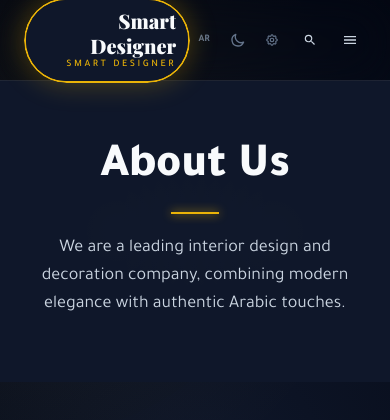
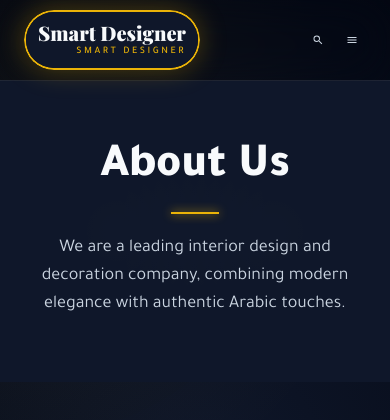
Before and after one commit to alialmaljami/smart, a Laravel app: page /about in a window 390 px wide. Shown: the top 420 px of the page. Run offline with Laravel 12, Linux system fonts and the light colour scheme; data comes from the database, SQL or seed files in the repository; parts of the project's set-up code (start-up, migrations or seed data) failed here and were passed over; some libraries are stand-ins or nearby versions.

Commit message:
fix(mobile): hide lang/dark/admin from tiny screens, add them to sidebar, simplify header

```diff
--- a/resources/views/layouts/app.blade.php
+++ b/resources/views/layouts/app.blade.php
@@ -657,31 +657,52 @@
 
         {{-- Mobile Sidebar --}}
         <div class="sidebar-menu" :class="{ 'open': mobileMenu }">
-            <div class="p-10">
-                <div class="flex justify-between items-center mb-12">
-                    <span class="text-xl font-bold text-[var(--gold)]" style="font-family: 'Playfair Display', serif;">{{ __('Smart Designer') }}</span>
-                    <button @click="mobileMenu = false" class="text-white/40 hover:text-[var(--gold)] transition-colors">
-                        <x-icon name="times" class="w-5 h-5" />
+            <div class="p-8">
+                <div class="flex justify-between items-center mb-10">
+                    <span class="text-lg font-bold text-[var(--gold)]" style="font-family: 'Playfair Display', serif;">{{ __('Smart Designer') }}</span>
+                    <button @click="mobileMenu = false" class="w-8 h-8 flex items-center justify-center text-white/40 hover:text-[var(--gold)] transition-colors rounded-lg hover:bg-white/5">
+                        <x-icon name="times" class="w-4 h-4" />
                     </button>
                 </div>
                 <nav class="flex flex-col space-y-1">
-                    <a href="{{ route('home') }}" class="text-white/60 hover:text-[var(--gold)] transition-colors px-4 py-3 rounded-lg hover:bg-white/[0.03] text-base font-medium border-r-2 border-transparent hover:border-[var(--gold)]">{{ __('Home') }}</a>
-                    <a href="{{ route('about') }}" class="text-white/60 hover:text-[var(--gold)] transition-colors px-4 py-3 rounded-lg hover:bg-white/[0.03] text-base font-medium border-r-2 border-transparent hover:border-[var(--gold)]">{{ __('About Us') }}</a>
-                    <a href="{{ route('services') }}" class="text-white/60 hover:text-[var(--gold)] transition-colors px-4 py-3 rounded-lg hover:bg-white/[0.03] text-base font-medium border-r-2 border-transparent hover:border-[var(--gold)]">{{ __('Our Services') }}</a>
-                    <a href="{{ route('projects') }}" class="text-white/60 hover:text-[var(--gold)] transition-colors px-4 py-3 rounded-lg hover:bg-white/[0.03] text-base font-medium border-r-2 border-transparent hover:border-[var(--gold)]">{{ __('Our Projects') }}</a>
-                    <a href="{{ route('gallery') }}" class="text-white/60 hover:text-[var(--gold)] transition-colors px-4 py-3 rounded-lg hover:bg-white/[0.03] text-base font-medium border-r-2 border-transparent hover:border-[var(--gold)]">{{ __('Gallery') }}</a>
-                    <a href="{{ route('materials') }}" class="text-white/60 hover:text-[var(--gold)] transition-colors px-4 py-3 rounded-lg hover:bg-white/[0.03] text-base font-medium border-r-2 border-transparent hover:border-[var(--gold)]">{{ __('Decoration Materials') }}</a>
-                    <a href="{{ route('blog') }}" class="text-white/60 hover:text-[var(--gold)] transition-colors px-4 py-3 rounded-lg hover:bg-white/[0.03] text-base font-medium border-r-2 border-transparent hover:border-[var(--gold)]">{{ __('Blog') }}</a>
-                    <a href="{{ route('contact') }}" class="text-white/60 hover:text-[var(--gold)] transition-colors px-4 py-3 rounded-lg hover:bg-white/[0.03] text-base font-medium border-r-2 border-transparent hover:border-[var(--gold)]">{{ __('Contact Us') }}</a>
-                    <a href="{{ route('faq') }}" class="text-white/60 hover:text-[var(--gold)] transition-colors px-4 py-3 rounded-lg hover:bg-white/[0.03] text-base font-medium border-r-2 border-transparent hover:border-[var(--gold)]">{{ __('FAQ') }}</a>
-                    <a href="{{ route('most-viewed') }}" class="text-white/60 hover:text-[var(--gold)] transition-colors px-4 py-3 rounded-lg hover:bg-white/[0.03] text-base font-medium border-r-2 border-transparent hover:border-[var(--gold)]">{{ __('Most Viewed') }}</a>
-                    <a href="{{ route('questions') }}" class="text-white/60 hover:text-[var(--gold)] transition-colors px-4 py-3 rounded-lg hover:bg-white/[0.03] text-base font-medium border-r-2 border-transparent hover:border-[var(--gold)]">{{ __('Questions & Answers') }}</a>
-                    <a href="{{ route('areas.we.serve') }}" class="text-white/60 hover:text-[var(--gold)] transition-colors px-4 py-3 rounded-lg hover:bg-white/[0.03] text-base font-medium border-r-2 border-transparent hover:border-[var(--gold)]">{{ __('Areas We Serve') }}</a>
+                    <a href="{{ route('home') }}" class="flex items-center gap-3 text-white/60 hover:text-[var(--gold)] transition-colors px-4 py-3 rounded-lg hover:bg-white/[0.03] text-sm font-medium border-r-2 border-transparent hover:border-[var(--gold)]">{{ __('Home') }}</a>
+                    <a href="{{ route('about') }}" class="flex items-center gap-3 text-white/60 hover:text-[var(--gold)] transition-colors px-4 py-3 rounded-lg hover:bg-white/[0.03] text-sm font-medium border-r-2 border-transparent hover:border-[var(--gold)]">{{ __('About Us') }}</a>
+                    <a href="{{ route('services') }}" class="flex items-center gap-3 text-white/60 hover:text-[var(--gold)] transition-colors px-4 py-3 rounded-lg hover:bg-white/[0.03] text-sm font-medium border-r-2 border-transparent hover:border-[var(--gold)]">{{ __('Our Services') }}</a>
+                    <a href="{{ route('projects') }}" class="flex items-center gap-3 text-white/60 hover:text-[var(--gold)] transition-colors px-4 py-3 rounded-lg hover:bg-white/[0.03] text-sm font-medium border-r-2 border-transparent hover:border-[var(--gold)]">{{ __('Our Projects') }}</a>
+                    <a href="{{ route('gallery') }}" class="flex items-center gap-3 text-white/60 hover:text-[var(--gold)] transition-colors px-4 py-3 rounded-lg hover:bg-white/[0.03] text-sm font-medium border-r-2 border-transparent hover:border-[var(--gold)]">{{ __('Gallery') }}</a>
+                    <a href="{{ route('materials') }}" class="flex items-center gap-3 text-white/60 hover:text-[var(--gold)] transition-colors px-4 py-3 rounded-lg hover:bg-white/[0.03] text-sm font-medium border-r-2 border-transparent hover:border-[var(--gold)]">{{ __('Decoration Materials') }}</a>
+                    <a href="{{ route('blog') }}" class="flex items-center gap-3 text-white/60 hover:text-[var(--gold)] transition-colors px-4 py-3 rounded-lg hover:bg-white/[0.03] text-sm font-medium border-r-2 border-transparent hover:border-[var(--gold)]">{{ __('Blog') }}</a>
+                    <a href="{{ route('contact') }}" class="flex items-center gap-3 text-white/60 hover:text-[var(--gold)] transition-colors px-4 py-3 rounded-lg hover:bg-white/[0.03] text-sm font-medium border-r-2 border-transparent hover:border-[var(--gold)]">{{ __('Contact Us') }}</a>
+                    <a href="{{ route('faq') }}" class="flex items-center gap-3 text-white/60 hover:text-[var(--gold)] transition-colors px-4 py-3 rounded-lg hover:bg-white/[0.03] text-sm font-medium border-r-2 border-transparent hover:border-[var(--gold)]">{{ __('FAQ') }}</a>
+                    <a href="{{ route('most-viewed') }}" class="flex items-center gap-3 text-white/60 hover:text-[var(--gold)] transition-colors px-4 py-3 rounded-lg hover:bg-white/[0.03] text-sm font-medium border-r-2 border-transparent hover:border-[var(--gold)]">{{ __('Most Viewed') }}</a>
+                    <a href="{{ route('questions') }}" class="flex items-center gap-3 text-white/60 hover:text-[var(--gold)] transition-colors px-4 py-3 rounded-lg hover:bg-white/[0.03] text-sm font-medium border-r-2 border-transparent hover:border-[var(--gold)]">{{ __('Questions & Answers') }}</a>
+                    <a href="{{ route('areas.we.serve') }}" class="flex items-center gap-3 text-white/60 hover:text-[var(--gold)] transition-colors px-4 py-3 rounded-lg hover:bg-white/[0.03] text-sm font-medium border-r-2 border-transparent hover:border-[var(--gold)]">{{ __('Areas We Serve') }}</a>
                 </nav>
-                <div class="mt-12 pt-8 border-t border-white/5">
-                    <p class="text-white/30 text-xs mb-4 tracking-wider uppercase">{{ __('Follow Us') }}</p>
-                    <div class="flex space-x-3 space-x-reverse" dir="ltr">
-                        @include('partials.social-icons', ['socialLinks' => $socialLinks])
+                <div class="mt-8 pt-6 border-t border-white/5 space-y-4">
+                    {{-- Lang & Dark mode in sidebar --}}
+                    <div class="flex items-center gap-3 px-4">
+                        <a href="{{ route('lang.switch', app()->getLocale() === 'ar' ? 'en' : 'ar') }}" class="flex-1 flex items-center justify-center gap-2 px-3 py-2 rounded-lg text-sm font-medium text-white/60 hover:text-[var(--gold)] hover:bg-white/5 transition-colors border border-white/10">
+                            <x-icon name="globe" class="w-4 h-4" />
+                            {{ app()->getLocale() === 'ar' ? 'English' : 'العربية' }}
+                        </a>
+                        <button @click="document.documentElement.classList.toggle('dark'); localStorage.setItem('darkMode', document.documentElement.classList.contains('dark'))" class="flex-1 flex items-center justify-center gap-2 px-3 py-2 rounded-lg text-sm font-medium text-white/60 hover:text-[var(--gold)] hover:bg-white/5 transition-colors border border-white/10">
+                            <svg class="w-4 h-4" fill="none" viewBox="0 0 24 24" stroke="currentColor"><path stroke-linecap="round" stroke-linejoin="round" stroke-width="2" d="M20.354 15.354A9 9 0 018.646 3.646 9.003 9.003 0 0012 21a9.003 9.003 0 008.354-5.646z"/></svg>
+                            <span>{{ __('Dark Mode') }}</span>
+                        </button>
+                    </div>
+                    @auth
+                    <div class="px-4">
+                        <a href="{{ route('admin.dashboard') }}" class="flex items-center justify-center gap-2 px-3 py-2 rounded-lg text-sm font-medium text-white/60 hover:text-[var(--gold)] hover:bg-white/5 transition-colors border border-white/10">
+                            <svg class="w-4 h-4" fill="none" viewBox="0 0 24 24" stroke="currentColor"><path stroke-linecap="round" stroke-linejoin="round" stroke-width="2" d="M10.325 4.317c.426-1.756 2.924-1.756 3.35 0a1.724 1.724 0 002.573 1.066c1.543-.94 3.31.826 2.37 2.37a1.724 1.724 0 001.065 2.572c1.756.426 1.756 2.924 0 3.35a1.724 1.724 0 00-1.066 2.573c.94 1.543-.826 3.31-2.37 2.37a1.724 1.724 0 00-2.572 1.065c-.426 1.756-2.924 1.756-3.35 0a1.724 1.724 0 00-2.573-1.066c-1.543.94-3.31-.826-2.37-2.37a1.724 1.724 0 00-1.065-2.572c-1.756-.426-1.756-2.924 0-3.35a1.724 1.724 0 001.066-2.573c-.94-1.543.826-3.31 2.37-2.37.996.608 2.296.07 2.572-1.065z"/><path stroke-linecap="round" stroke-linejoin="round" stroke-width="2" d="M15 12a3 3 0 11-6 0 3 3 0 016 0z"/></svg>
+                            {{ __('Admin Panel') }}
+                        </a>
+                    </div>
+                    @endauth
+                    <div class="px-4">
+                        <p class="text-white/30 text-xs mb-3 tracking-wider uppercase">{{ __('Follow Us') }}</p>
+                        <div class="flex flex-wrap gap-2" dir="ltr">
+                            @include('partials.social-icons', ['socialLinks' => $socialLinks])
+                        </div>
                     </div>
                 </div>
             </div>
@@ -714,34 +735,39 @@
                             <a href="{{ route('faq') }}" class="nav-link">{{ __('FAQ') }}</a>
                         </nav>
 
-                        <div class="flex items-center gap-2 md:gap-4">
+                        <div class="flex items-center gap-1.5 sm:gap-4">
+                            {{-- Social icons (md+) --}}
                             <div class="hidden md:flex items-center gap-2" dir="ltr">
                                 @include('partials.social-icons', ['socialLinks' => $socialLinks])
                             </div>
-                            <div class="flex items-center gap-1.5 md:gap-2" dir="ltr">
+                            {{-- Lang, Dark, Admin (sm+) --}}
+                            <div class="hidden sm:flex items-center gap-1 md:gap-2" dir="ltr">
                                 <a href="{{ route('lang.switch', app()->getLocale() === 'ar' ? 'en' : 'ar') }}" class="w-7 h-7 md:w-8 md:h-8 flex items-center justify-center rounded-lg text-[var(--text-muted)] hover:text-[var(--gold)] hover:bg-[var(--stone)] transition-all text-[10px] md:text-xs font-bold" title="{{ app()->getLocale() === 'ar' ? __('English') : __('Arabic') }}">
                                     {{ app()->getLocale() === 'ar' ? 'EN' : 'AR' }}
                                 </a>
                                 <button type="button" @click="document.documentElement.classList.toggle('dark'); localStorage.setItem('darkMode', document.documentElement.classList.contains('dark'))" class="w-7 h-7 md:w-8 md:h-8 flex items-center justify-center rounded-lg text-[var(--text-muted)] hover:text-[var(--gold)] hover:bg-[var(--stone)] transition-all" title="{{ __('Dark Mode') }}">
                                     <svg class="w-4 h-4 md:w-5 md:h-5" fill="none" viewBox="0 0 24 24" stroke="currentColor"><path stroke-linecap="round" stroke-linejoin="round" stroke-width="2" d="M20.354 15.354A9 9 0 018.646 3.646 9.003 9.003 0 0012 21a9.003 9.003 0 008.354-5.646z"/></svg>
                                 </button>
+                                @auth
                                 <a href="{{ route('admin.dashboard') }}" class="w-7 h-7 md:w-8 md:h-8 flex items-center justify-center rounded-lg text-[var(--text-muted)] hover:text-[var(--gold)] hover:bg-[var(--stone)] transition-all" title="لوحة التحكم">
                                     <svg class="w-3.5 h-3.5 md:w-4 md:h-4" fill="none" viewBox="0 0 24 24" stroke="currentColor"><path stroke-linecap="round" stroke-linejoin="round" stroke-width="2" d="M10.325 4.317c.426-1.756 2.924-1.756 3.35 0a1.724 1.724 0 002.573 1.066c1.543-.94 3.31.826 2.37 2.37a1.724 1.724 0 001.065 2.572c1.756.426 1.756 2.924 0 3.35a1.724 1.724 0 00-1.066 2.573c.94 1.543-.826 3.31-2.37 2.37a1.724 1.724 0 00-2.572 1.065c-.426 1.756-2.924 1.756-3.35 0a1.724 1.724 0 00-2.573-1.066c-1.543.94-3.31-.826-2.37-2.37a1.724 1.724 0 00-1.065-2.572c-1.756-.426-1.756-2.924 0-3.35a1.724 1.724 0 001.066-2.573c-.94-1.543.826-3.31 2.37-2.37.996.608 2.296.07 2.572-1.065z"/><path stroke-linecap="round" stroke-linejoin="round" stroke-width="2" d="M15 12a3 3 0 11-6 0 3 3 0 016 0z"/></svg>
                                 </a>
+                                @endauth
                             </div>
-                            <div class="w-px h-5 md:h-6 bg-[var(--glass-border)] hidden sm:block"></div>
+
+                            <div class="w-px h-5 sm:h-6 bg-[var(--glass-border)] hidden sm:block"></div>
 
                             {{-- Search --}}
-                            <button type="button" @@click="searchOpen = true" class="w-8 h-8 md:w-9 md:h-9 flex items-center justify-center text-[var(--text-secondary)] hover:text-[var(--gold)] hover:bg-[var(--cream)] rounded-xl transition-all" title="{{ __('Search') }}">
-                                <x-icon name="search" class="w-3.5 h-3.5 md:w-4 md:h-4" />
+                            <button type="button" @@click="searchOpen = true" class="w-7 h-7 sm:w-8 sm:h-8 md:w-9 md:h-9 flex items-center justify-center text-[var(--text-secondary)] hover:text-[var(--gold)] hover:bg-[var(--cream)] rounded-lg sm:rounded-xl transition-all" title="{{ __('Search') }}">
+                                <x-icon name="search" class="w-3 h-3 sm:w-3.5 sm:h-3.5 md:w-4 md:h-4" />
                             </button>
-                            {{-- Contact Button --}}
-                            <a href="{{ route('contact') }}" class="btn-primary hidden sm:inline-flex px-4 md:px-5 py-2 md:py-2.5 text-[10px] md:text-xs">
+                            {{-- Contact Button (sm+) --}}
+                            <a href="{{ route('contact') }}" class="btn-primary hidden sm:inline-flex px-3 md:px-5 py-1.5 md:py-2.5 text-[10px] md:text-xs whitespace-nowrap">
                                 {{ __('Contact Us') }}
                             </a>
                             {{-- Mobile Toggle --}}
-                            <button @click="mobileMenu = !mobileMenu" class="lg:hidden w-8 h-8 md:w-9 md:h-9 flex items-center justify-center text-[var(--text-secondary)] hover:text-[var(--text-heading)] hover:bg-[var(--stone)] rounded-xl transition-all">
-                                <x-icon name="bars" class="w-4 h-4 md:w-5 md:h-5" />
+                            <button @click="mobileMenu = !mobileMenu" class="lg:hidden w-7 h-7 sm:w-8 sm:h-8 md:w-9 md:h-9 flex items-center justify-center text-[var(--text-secondary)] hover:text-[var(--text-heading)] hover:bg-[var(--stone)] rounded-lg sm:rounded-xl transition-all">
+                                <x-icon name="bars" class="w-3 h-3 sm:w-3.5 sm:h-3.5 md:w-5 md:h-5" />
                             </button>
                         </div>
                     </div>
```
